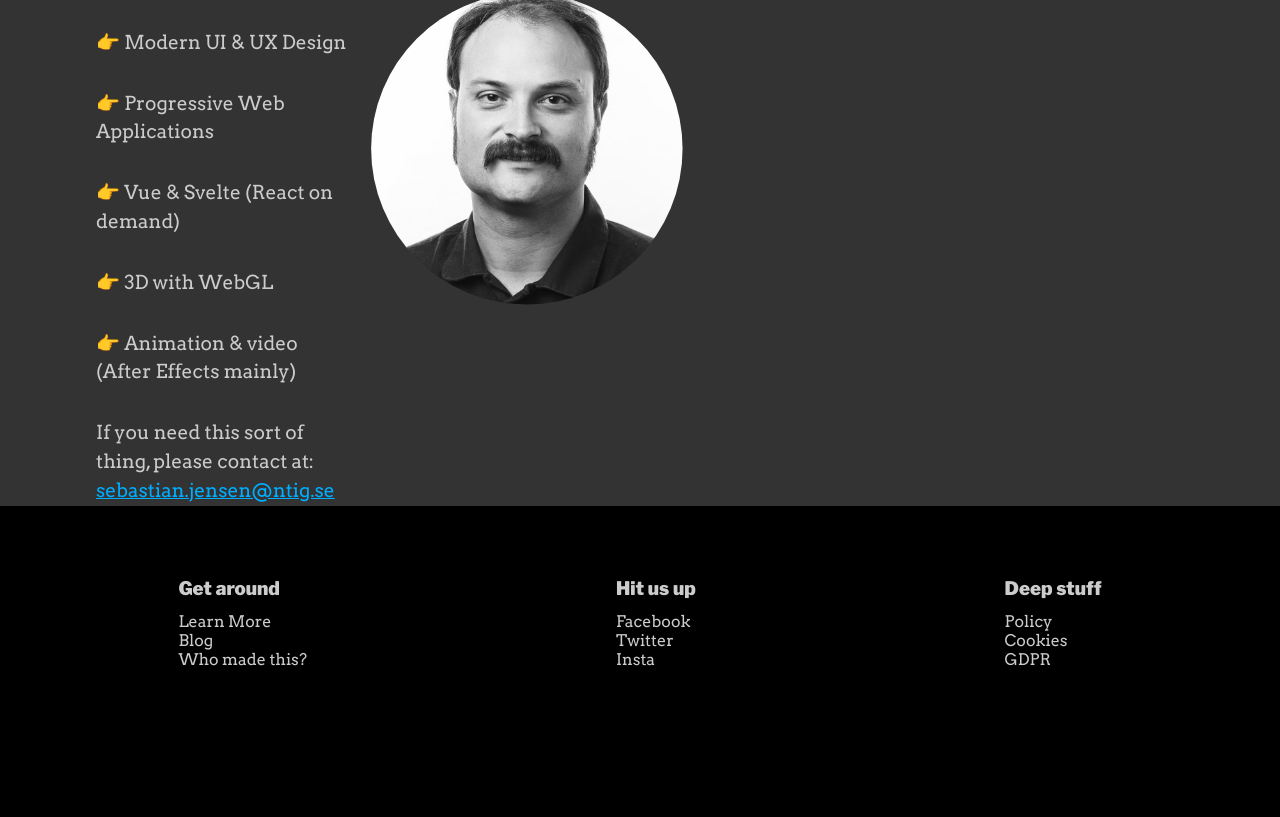
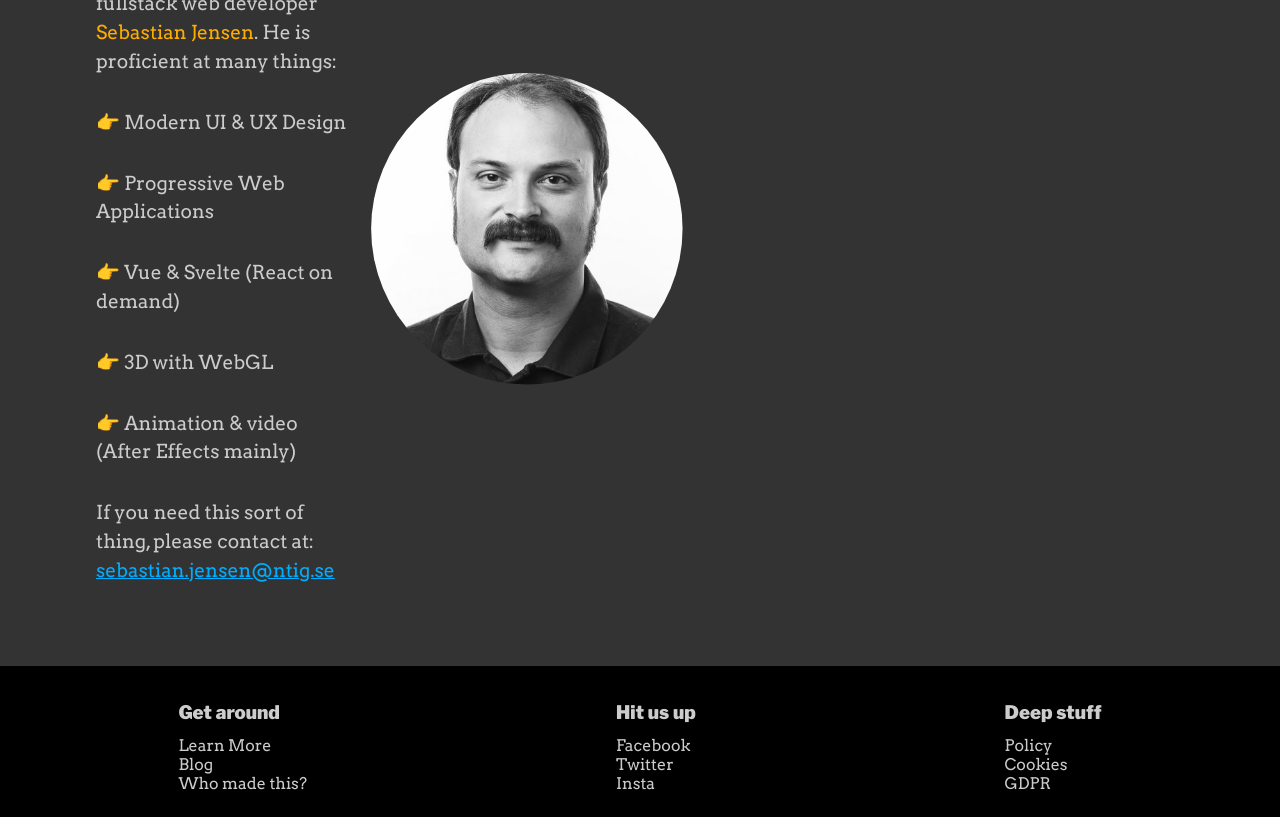
Before and after one commit to SebastianJensen-teaching/boombap, a plain HTML site: page who.html in a window 1280 px wide. Shown: the part 248-1065 px from the top of the page. Before the commit the page ends 953 px from the top, so only its background shows below. Drawn offline with nearby package versions, Linux system fonts and the light colour scheme.

Commit message:
More Safari fixes

```diff
--- a/css/main.css
+++ b/css/main.css
@@ -41,7 +41,7 @@ header nav {
 }
 
 header nav a {
-  display: inline-block;
+  display: block;
   margin-right: 1rem;
   font-family: "Libre Franklin";
   color: #ccc;
@@ -99,7 +99,6 @@ button:hover {
 }
 
 footer {
-  margin-top: 1.5rem;
   background-color: #000;
   padding: 1.5rem;
 }
@@ -179,7 +178,7 @@ footer a:hover {
 }
 
 .who-wrapper {
-  padding: 0 5rem;
+  padding: 5rem;
   display: grid;
   grid-auto-flow: column;
   place-items: center;
```
